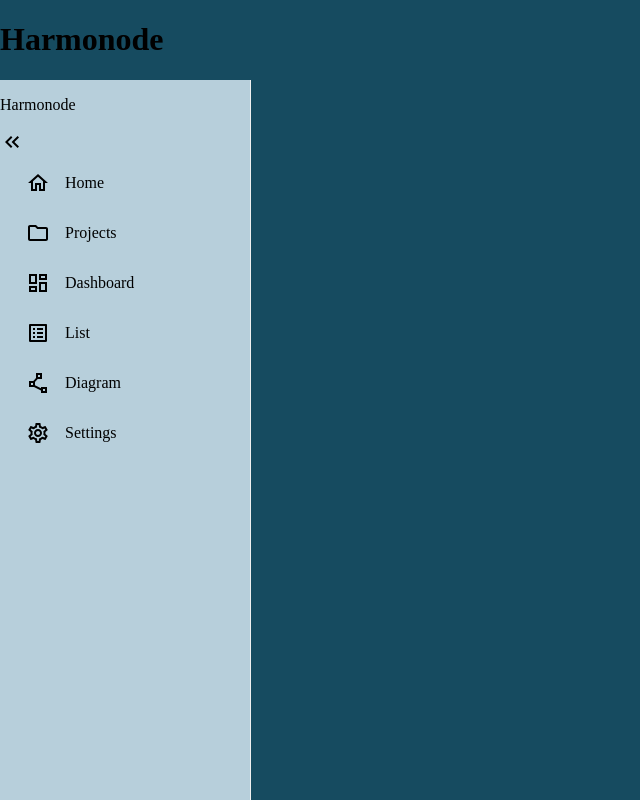
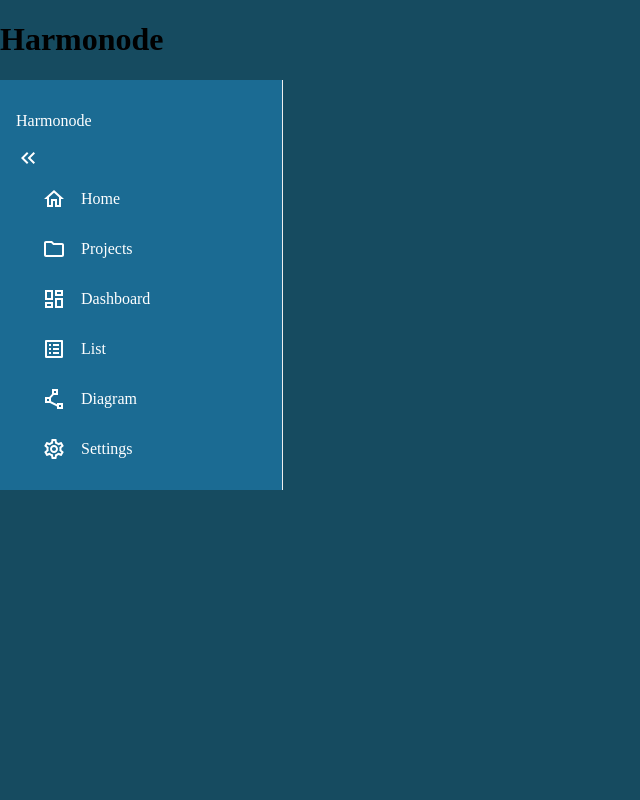
Before and after one commit to oslabs-beta/Harmonode, a React (Create React App) app in the folder client/: page /projects in a window 1280 px wide. Shown: the whole page, without its empty margins (0-640 px from the left). Built offline with nearby package versions, Linux system fonts and the light colour scheme; the HTML template or start-up script is replaced by a standard one.

Commit message:
styling changes

```diff
--- a/client/src/App.tsx
+++ b/client/src/App.tsx
@@ -1,5 +1,5 @@
 import React from 'react';
-import { Route, Routes, useNavigate } from 'react-router';
+import {Route, Routes, useNavigate} from 'react-router';
 import ProjectsPage from './pages/Projects/ProjectsPage';
 import Sidebar from './components/Sidebar';
 import Dashboard from './pages/Dashboard/Dashboard';
@@ -17,6 +17,7 @@ const App = () => {
   return (
     <div className='app'>
       <Sidebar />
+      <div className='content'>
         <Routes>
           <Route path='/' element={<Dashboard />} />
           <Route path='/projects' element={<ProjectsPage />} />
@@ -25,6 +26,7 @@ const App = () => {
           <Route path='/settings' element={<Settings />} />
         </Routes>
       </div>
+    </div>
   );
 };
 
--- a/client/src/components/Sidebar.tsx
+++ b/client/src/components/Sidebar.tsx
@@ -1,4 +1,4 @@
-import React, { useState } from 'react';
+import React, {useState} from 'react';
 
 //import react pro sidebar
 import {
@@ -7,7 +7,7 @@ import {
   MenuItem,
   SubMenu,
 } from 'react-pro-sidebar';
-import { useNavigate } from 'react-router';
+import {useNavigate} from 'react-router';
 //import mui icons for sidebar
 import HomeOutlinedIcon from '@mui/icons-material/HomeOutlined';
 import FolderOutlinedIcon from '@mui/icons-material/FolderOutlined';
@@ -40,9 +40,12 @@ function Sidebar() {
       <ReactSidebar
         rootStyles={{
           backgroundColor: 'var(--secondary-color)',
-          height: '100vh',
-          position: 'fixed',
+          padding: '1em',
+          color: 'white',
+          height: 'calc(100% - 2em)', // 2 * padding
+          overflow: 'hidden',
         }}
+        backgroundColor='var(--secondary-color)'
         collapsed={sidebarCollapse}
       >
         {/* <SidebarHeader> */}
@@ -50,7 +53,7 @@ function Sidebar() {
           {/* small and big changes using sidebarCollapse state */}
           <p>{sidebarCollapse ? 'Hn' : 'Harmonode'}</p>
         </div>
-        <div onClick={sidebarIconClick}>
+        <div onClick={sidebarIconClick} style={{cursor: 'pointer'}}>
           {/* changing sidebar collapse icon on click */}
           {sidebarCollapse ? (
             <KeyboardDoubleArrowRightOutlinedIcon />
@@ -59,7 +62,11 @@ function Sidebar() {
           )}
         </div>
         {/* </SidebarHeader> */}
-        <Menu>
+        <Menu
+          menuItemStyles={{
+            button: {'&:hover': {backgroundColor: 'var(--primary-color)'}},
+          }}
+        >
           <MenuItem icon={<HomeOutlinedIcon />}>Home</MenuItem>
           <MenuItem
             icon={<FolderOutlinedIcon />}
--- a/client/src/components/sidebar.css
+++ b/client/src/components/sidebar.css
@@ -1,4 +1,9 @@
-.sidebar-container {
-    padding: 1em;
+.pro-menu-item a.active {
+  color: var(--primary-color); /* put any color you want */
+  font-weight: 500;
+}
 
+.nav-member .react-slidedown .pro-menu-item a.active {
+  color: #003642; /* put any color you want */
+  font-weight: 500;
 }
--- a/client/src/pages/Projects/ProjectsPage.tsx
+++ b/client/src/pages/Projects/ProjectsPage.tsx
@@ -8,10 +8,10 @@ import './projects.css';
 function ProjectsPage() {
   const [showNew, setShowNew] = useState(false);
   return (
-    <>
+    <main className='projects-page'>
       <button onClick={() => setShowNew(true)}>Add new project</button>
       {showNew && <AddProject />}
-    </>
+    </main>
   );
 }
 
--- a/client/src/pages/Projects/projects.css
+++ b/client/src/pages/Projects/projects.css
@@ -1,3 +1,7 @@
+.projects-page {
+  color: rgb(240, 239, 239);
+}
+
 .nested-directory {
   margin-left: 20px; /* Adjust the desired indentation value */
   position: relative;
--- a/client/src/styles.css
+++ b/client/src/styles.css
@@ -1,8 +1,15 @@
 body {
-   background-color: var(--primary-color);
-   margin: 0;
+  background-color: var(--primary-color);
+  margin: 0;
 }
 
 .app {
-    display: flex;
+  display: flex;
+  min-height: 100vh;
+  color: rgb(233, 227, 227);
 }
+
+.content {
+  margin: 0;
+  padding: 3em;
+}
```
Lines whose indentation alone changed are shown as unchanged.
